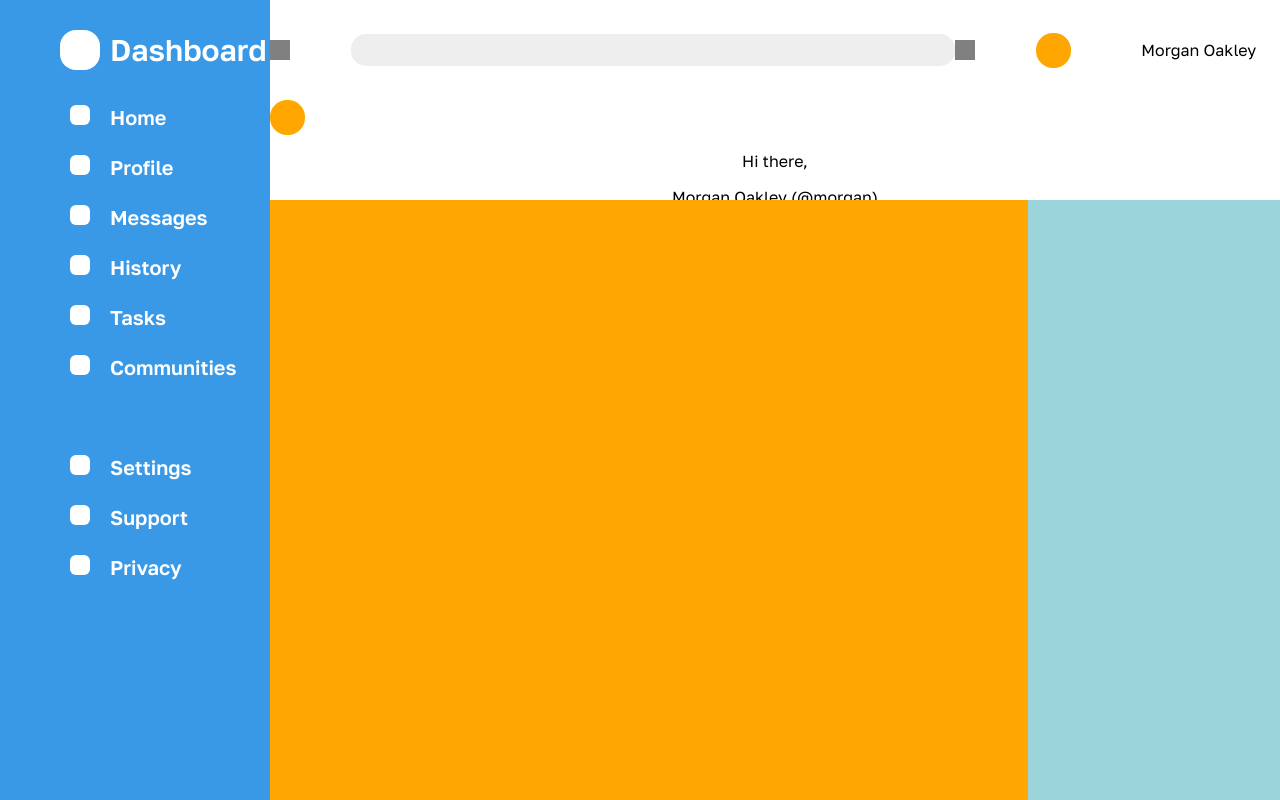
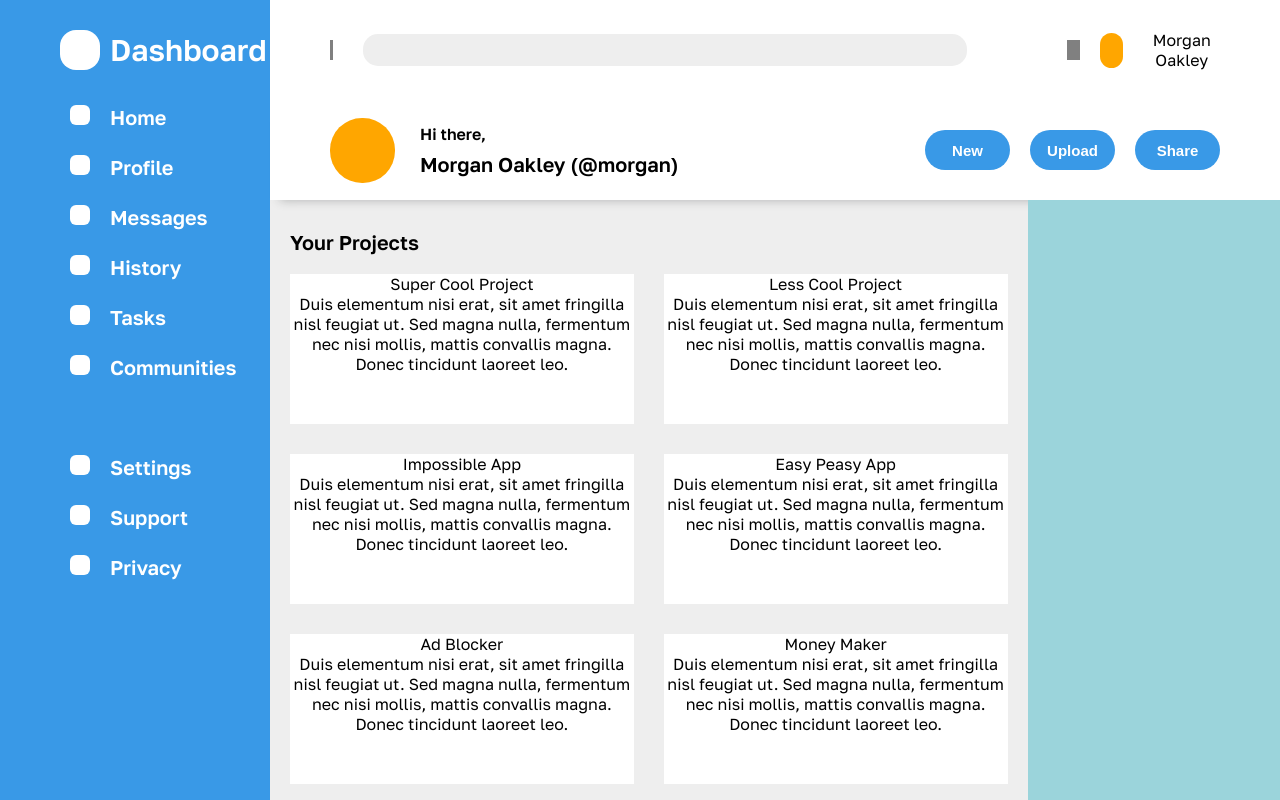
Before and after one commit to lia-na-2210/Project-Admin-Dashboard, a plain HTML site: page index.html in a window 1280 px wide. Drawn offline with Linux system fonts and the light colour scheme.

Commit message:
styling with grid and flex

```diff
--- a/index.html
+++ b/index.html
@@ -60,21 +60,61 @@
         <div class="top-menu">
             <div class="search-icon"></div>
             <div><input type="text"></div>
+            <div class="menu-profile">
                 <div id="bell"></div>
                 <div id="profile-pic"></div>
                 <div id="profile-name">Morgan Oakley</div>
             </div>
+        </div>
         <div class="menu">
+            <div class="user">
                 <div id="profile-pic"></div>
+                <div class="message">
                     <p>Hi there,</p>
                     <div id="profile-name">Morgan Oakley (@morgan)</div>
+                </div>
+            </div>
             <div class="actions">
                 <button id="new">New</button>
                 <button id="upload">Upload</button>
                 <button id="share">Share</button>
             </div>
         </div>
-        <div class="projects"></div>
+        <div class="projects">
+            <p>Your Projects</p>
+            <div class="project-grid">
+                <div class="card">
+                    <div class="title">Super Cool Project</div>
+                    <div class="description">Duis elementum nisi erat, sit amet fringilla nisl feugiat ut. Sed magna nulla, fermentum nec nisi mollis, mattis convallis magna. Donec tincidunt laoreet leo.</div>
+                    <div class="project-opt"></div>
+                </div>
+                <div class="card">
+                    <div class="title">Less Cool Project</div>
+                    <div class="description">Duis elementum nisi erat, sit amet fringilla nisl feugiat ut. Sed magna nulla, fermentum nec nisi mollis, mattis convallis magna. Donec tincidunt laoreet leo.</div>
+                    <div class="project-opt"></div>
+                </div>
+                <div class="card">
+                    <div class="title">Impossible App</div>
+                    <div class="description">Duis elementum nisi erat, sit amet fringilla nisl feugiat ut. Sed magna nulla, fermentum nec nisi mollis, mattis convallis magna. Donec tincidunt laoreet leo.</div>
+                    <div class="project-opt"></div>
+                </div>
+                <div class="card">
+                    <div class="title">Easy Peasy App</div>
+                    <div class="description">Duis elementum nisi erat, sit amet fringilla nisl feugiat ut. Sed magna nulla, fermentum nec nisi mollis, mattis convallis magna. Donec tincidunt laoreet leo.</div>
+                    <div class="project-opt"></div>
+                </div>
+                <div class="card">
+                    <div class="title">Ad Blocker</div>
+                    <div class="description">Duis elementum nisi erat, sit amet fringilla nisl feugiat ut. Sed magna nulla, fermentum nec nisi mollis, mattis convallis magna. Donec tincidunt laoreet leo.</div>
+                    <div class="project-opt"></div>
+                </div>
+                <div class="card">
+                    <div class="title">Money Maker</div>
+                    <div class="description">Duis elementum nisi erat, sit amet fringilla nisl feugiat ut. Sed magna nulla, fermentum nec nisi mollis, mattis convallis magna. Donec tincidunt laoreet leo.</div>
+                    <div class="project-opt"></div>
+                </div>
+            </div>
+        </div>
         <div class="notifications"></div>
     </div>
 </body>
--- a/styles.css
+++ b/styles.css
@@ -19,8 +19,8 @@ body {
     grid-row: 1 / 2;
     background-color: white;
 
-    display: grid;
-    grid-template-columns: 1fr 6fr 1fr 1fr 2fr;
+    display: flex;
+    padding: 20px 60px;
     align-items: center;
 }
 
@@ -28,7 +28,25 @@ body {
     height: 20px;
     width: 20px;
     background-color: gray;
-    grid-column: 1 / 2;
+    margin-right: 30px;
+}
+
+input {
+    border: none;
+    outline: none;
+    background-color: rgb(238, 238, 238);
+    height: 30px;
+    width: 600px;
+    border-radius: 15px;
+    margin-right: 100px;
+}
+
+.menu-profile {
+    display: flex;
+    gap: 20px;
+    align-items: center;
+    justify-content: right;
+    flex-grow: 1;
 }
 
 #bell {
@@ -44,20 +62,64 @@ body {
     background-color: rgb(255, 166, 0);
 }
 
-input {
-    border: none;
-    outline: none;
-    background-color: rgb(238, 238, 238);
-    height: 30px;
-    width: 600px;
-    border-radius: 15px;
-    grid-column: 2 / 8;
-}
-
 .menu {
     grid-column: 2 / 6;
     grid-row: 2 / 3;
     background-color: white;
+
+    display: grid;
+    grid-template-columns: 1fr 1fr;
+    padding: 20px 60px;
+    align-content: center;
+    box-shadow: rgba(33, 35, 38, 0.301) 0px 10px 10px -10px;
+}
+
+.user {
+    display: flex;
+    align-items: center;
+}
+
+.user > #profile-pic {
+    height: 65px;
+    width: 65px;
+    border-radius: 32px;
+}
+
+.message {
+    display: flex;
+    flex-direction: column;
+    text-align: left;
+    margin-left: 25px;
+    font-weight: 600;
+}
+
+.message div {
+    font-size: 20px;
+    margin-top: 8px;
+}
+
+.message p {
+    margin: 0;
+}
+
+.actions {
+    display: flex;
+    gap: 20px;
+    align-items: center;
+    justify-content: right;
+
+}
+
+.actions button{
+    width: 85px;
+    height: 40px;
+    color: white;
+    background-color: rgb(57, 153, 231);
+    border-radius: 20px;
+    border: none;
+    font-weight: 600;
+    font-size: 15px;
+    cursor: pointer;
 }
 
 .sidebar {
@@ -129,9 +191,28 @@ input {
 
 
 .projects {
-    background-color: rgb(255, 166, 0);
     grid-column: 2 / 5;
     grid-row: 3 / 4;
+    padding: 10px 20px;
+}
+
+.projects p {
+    text-align: left;
+    font-size: 20px;
+    font-weight: 600;
+}
+
+.project-grid {
+    display: grid;
+    grid-template-columns: 1fr 1fr;
+    gap: 30px;
+    justify-content: center;
+}
+
+.card {
+    background-color: white;
+    border-left: rgb(255, 166, 0);
+    height: 150px;
 }
 
 .notifications {
```
Lines whose indentation alone changed are shown as unchanged.
